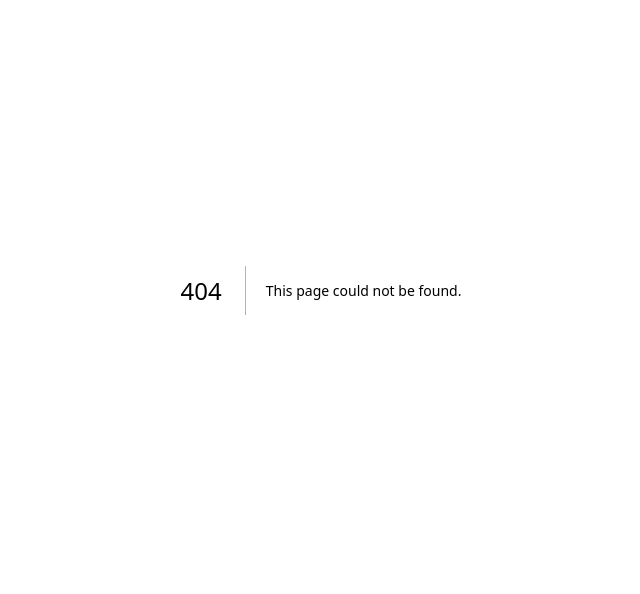
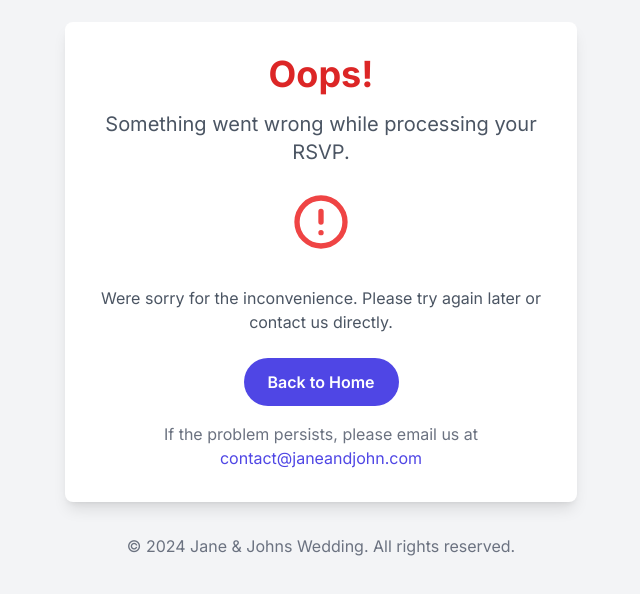
Before and after one commit to esponges/clau-fer-wedding, a Next.js app: page /oops in a window 1280 px wide. Before the commit this address had no page. Shown: the part 110-704 px from the top of the page, without its empty margins (319-959 px from the left). Built offline with nearby package versions, Linux system fonts and the light colour scheme.

Commit message:
oops page

```diff
--- /dev/null
+++ b/src/app/oops/page.tsx
@@ -0,0 +1,48 @@
+import Head from 'next/head';
+import Link from 'next/link';
+
+export default function Oops({
+  searchParams,
+}: {
+  searchParams: { [key: string]: string | string[] | undefined };
+}) {
+  const guestName = searchParams['guest'];
+
+  return (
+    <div className="min-h-screen bg-gray-100 flex flex-col justify-center items-center">
+      <Head>
+        <title>Oops! Something went wrong | Our Wedding Invitation</title>
+        <link rel="icon" href="/favicon.ico" />
+      </Head>
+
+      <main className="text-center px-4">
+        <div className="bg-white p-8 rounded-lg shadow-lg max-w-lg mx-auto">
+          <h1 className="text-4xl font-bold text-red-600 mb-4">Oops!</h1>
+          <p className="text-xl text-gray-600 mb-6">
+            Something went wrong while processing your RSVP.
+          </p>
+          <div className="mb-8">
+            <svg className="w-16 h-16 text-red-500 mx-auto" fill="none" stroke="currentColor" viewBox="0 0 24 24" xmlns="http://www.w3.org/2000/svg">
+              <path strokeLinecap="round" strokeLinejoin="round" strokeWidth={2} d="M12 8v4m0 4h.01M21 12a9 9 0 11-18 0 9 9 0 0118 0z" />
+            </svg>
+          </div>
+          <p className="text-gray-600 mb-6">
+            Were sorry for the inconvenience. Please try again later or contact us directly.
+          </p>
+          <div className="space-y-4">
+            <Link href={`/?guest=${guestName}`} className="inline-block bg-indigo-600 text-white px-6 py-3 rounded-full font-semibold hover:bg-indigo-700 transition duration-300">
+              Back to Home
+            </Link>
+            <p className="text-gray-500">
+              If the problem persists, please email us at <a href="mailto:contact@janeandjohn.com" className="text-indigo-600 hover:underline">contact@janeandjohn.com</a>
+            </p>
+          </div>
+        </div>
+      </main>
+
+      <footer className="mt-8 text-center text-gray-500">
+        <p>&copy; 2024 Jane & Johns Wedding. All rights reserved.</p>
+      </footer>
+    </div>
+  );
+}
--- a/src/app/page.tsx
+++ b/src/app/page.tsx
@@ -1,36 +1,36 @@
-import Image from 'next/image';
-import { redirect } from 'next/navigation'
+import { redirect } from 'next/navigation';
 import { ConfirmButton } from '../components/confirm-button';
 
 const GUEST_NAME = '';
 
 export default function Home({
-  params,
   searchParams,
 }: {
-  params: { slug: string }
-  searchParams: { [key: string]: string | string[] | undefined }
+  searchParams: { [key: string]: string | string[] | undefined };
 }) {
   const guestName = searchParams['guest'] || GUEST_NAME;
   async function confirmRsvp(formData: FormData) {
     'use server';
 
     const rsvp = formData.get('rsvp') as string;
-    const res = await new Promise((resolve) => setTimeout(() => {
-      resolve(Math.random() < 0.5 ? 'OK' : 'NOK');
-    }, 1000));
+    // call database mock
+    const res = await new Promise((resolve) =>
+      setTimeout(() => {
+        resolve(Math.random() < 0.5 ? 'OK' : 'NOK');
+      }, 1000)
+    );
 
     if (res === 'OK') {
       console.log('Gracias por confirmar tu asistencia' + guestName + rsvp);
       redirect('/thank-you?guest=' + guestName);
     } else {
       console.log('No pudimos confirmar tu asistencia' + guestName + rsvp);
+      redirect('/oops?guest=' + guestName);
     }
   }
 
   return (
     <main>
-      {/* Hero Section */}
       <section className='relative h-screen flex items-center justify-center'>
         <div
           className='absolute inset-0 bg-cover bg-center'
@@ -41,10 +41,7 @@ export default function Home({
           <h1 className='text-5xl font-bold mb-4'>Claudia & Fer</h1>
           <h2 className='text-3xl font-bold mb-4'>23/11/2024</h2>
           <p className='text-2xl mb-8'>¡Nos casamos!</p>
-          {/* greet the invitee */}
-          <p className='text-2xl mb-8'>
-            ¿Nos acompañarías {guestName}?
-          </p>
+          <p className='text-2xl mb-8'>¿Nos acompañarías {guestName}?</p>
           <a
             href='#rsvp'
             className='bg-amber-200 text-black px-8 py-3 rounded-full font-semibold hover:bg-opacity-90 transition duration-300'
@@ -53,18 +50,11 @@ export default function Home({
           </a>
         </div>
       </section>
-
-      {/* RSVP Form Section */}
       <section id='rsvp' className='py-20 bg-white'>
         <div className='max-w-3xl mx-auto px-4'>
-          <h2 className='text-4xl font-bold text-center'>
-            Claudia & Fer
-          </h2>
-          <h2 className='text-2xl font-bold text-center mb-10'>
-            23/11/2024
-          </h2>
+          <h2 className='text-4xl font-bold text-center'>Claudia & Fer</h2>
+          <h2 className='text-2xl font-bold text-center mb-10'>23/11/2024</h2>
           <form className='space-y-6' action={confirmRsvp}>
-            {/* Dropdown with yes or no */}
             <div>
               <label
                 htmlFor='rsvp'
--- a/src/app/thank-you/page.tsx
+++ b/src/app/thank-you/page.tsx
@@ -1,7 +1,13 @@
 import Head from 'next/head';
 import Link from 'next/link';
 
-export default function ThankYou() {
+export default function ThankYou({
+  searchParams,
+}: {
+  searchParams: { [key: string]: string | string[] | undefined };
+}) {
+  const guestName = searchParams['guest'];
+
   return (
     <div className="min-h-screen bg-gray-100 flex flex-col justify-center items-center">
       <Head>
@@ -23,7 +29,7 @@ export default function ThankYou() {
           <p className="text-gray-600 mb-6">
             Well be in touch with more details as the big day approaches.
           </p>
-          <Link href="/" className="inline-block bg-indigo-600 text-white px-6 py-3 rounded-full font-semibold hover:bg-indigo-700 transition duration-300">
+          <Link href={`/?guest=${guestName}`} className="inline-block bg-indigo-600 text-white px-6 py-3 rounded-full font-semibold hover:bg-indigo-700 transition duration-300">
             Back to Home
           </Link>
         </div>
```
